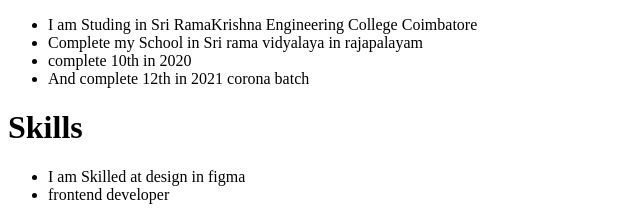
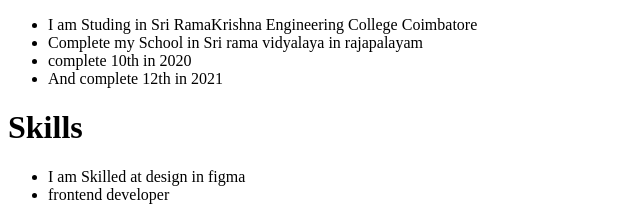
Before and after one commit to Harish-2503/Capstone, a plain HTML site: page index1.html in a window 1280 px wide. Shown: the part 180-397 px from the top of the page, 0-640 px from the left. Drawn offline with Linux system fonts and the light colour scheme.

Commit message:
Update index1.html

```diff
--- a/index1.html
+++ b/index1.html
@@ -21,7 +21,7 @@
     complete 10th in 2020
   </li>
   <li>
-    And complete 12th in 2021 corona batch
+    And complete 12th in 2021
   </li>
   </ul>
 
```
